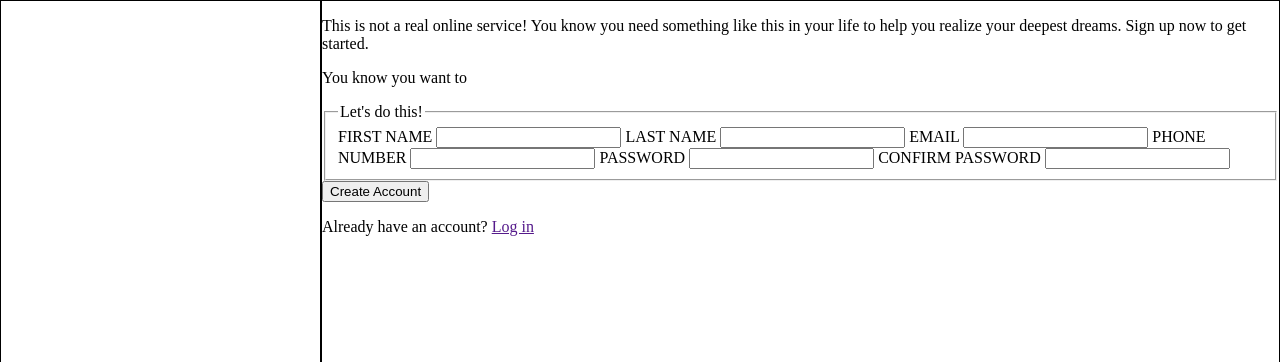
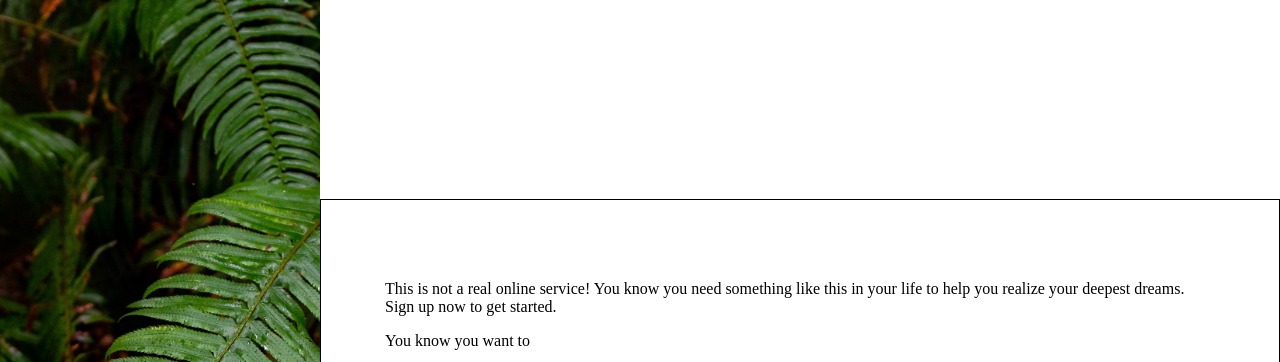
Before and after one commit to Lazy-D-Bit/odin-signup-form, a plain HTML site: page index.html in a window 1280 px wide. Shown: the top 362 px of the page. Drawn offline with Linux system fonts and the light colour scheme.

Commit message:
Header Done

```diff
--- a/style.css
+++ b/style.css
@@ -9,13 +9,13 @@ body {
   }
 .header {
     flex: 1;
-    border: 1px solid;
     display: flex;
     align-items: center;
+    background-image: url(assets/images/background.avif);
+    background-size: cover;
 }
 .main {
     flex: 3;
-    border: 1px solid;
 }
 .header-text {
     flex: 1;
@@ -23,6 +23,7 @@ body {
     display: flex;
     align-items: center;
     justify-content: center;
+    opacity: 0.7;
 }
 img {
     width: 50px;
@@ -35,3 +36,12 @@ img {
     color: white;
     font-family: norse, sans-serif;
 }
+.main {
+    display: flex;
+    align-items: center;
+}
+.main form {
+    flex: 1;
+    border: 1px solid;
+    padding: 5vw;
+}
```
